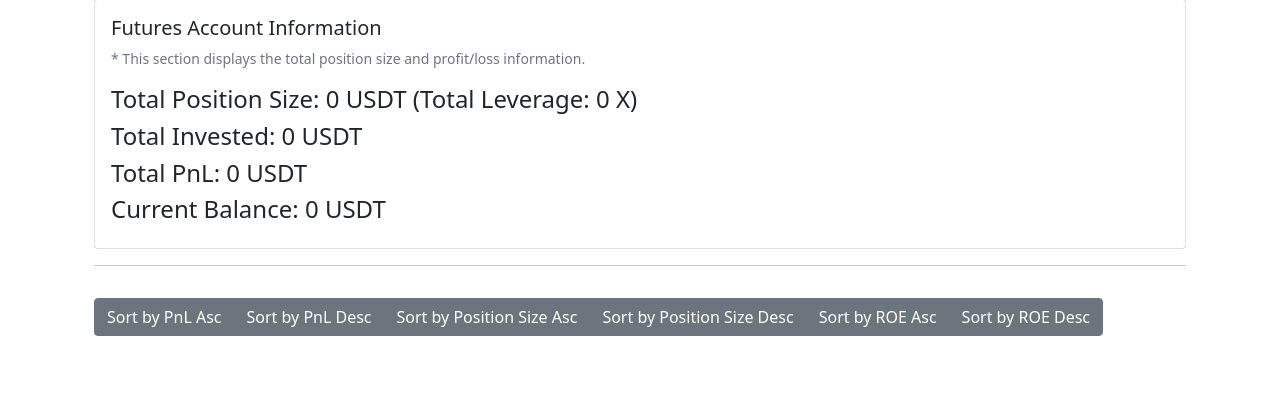
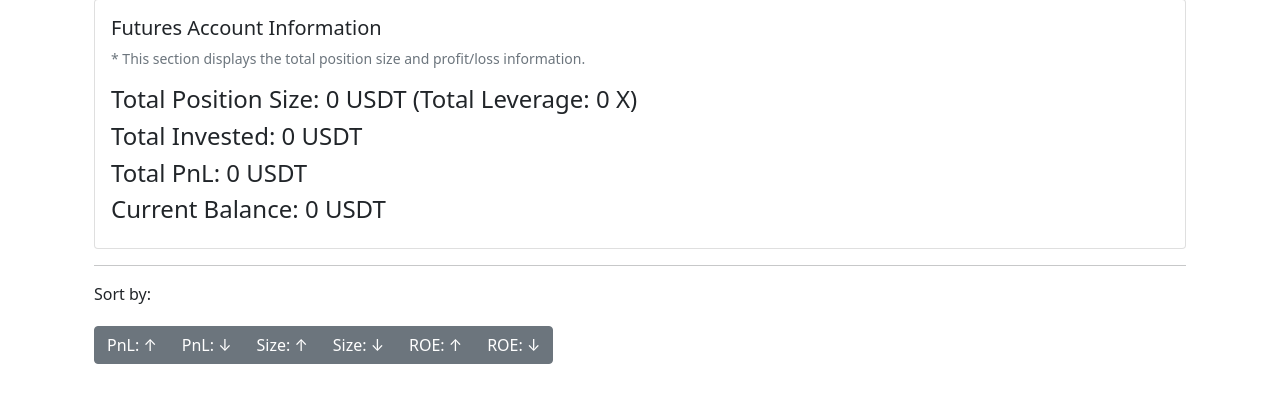
Before and after one commit to shivkumar0757/dcx_dashboard, a Django app: template positions/templates/positions/dashboard.html in a window 1280 px wide. Shown: the part 231-634 px from the top of the page. Run offline with Django 5.2, Linux system fonts and the light colour scheme; the template is opened without the code that fills it, so the values that code supplies are empty.

Commit message:
Enhance sort buttons with labels and tooltips
Updated sort buttons on the dashboard to use concise labels (e.g., "PnL: ↑") for better readability. Added descriptive tooltips to improve accessibility and provide additional clarity on button functionality. Introduced a "Sort by:" heading for improved visual structure.

```diff
--- a/positions/templates/positions/dashboard.html
+++ b/positions/templates/positions/dashboard.html
@@ -34,13 +34,22 @@
             </div>
         </div>
         <hr/>
-        <div class="btn-group mt-3" role="group" aria-label="Sort buttons">
-            <button id="sort-pnl-asc" class="btn btn-secondary">Sort by PnL Asc</button>
-            <button id="sort-pnl-desc" class="btn btn-secondary">Sort by PnL Desc</button>
-            <button id="sort-size-asc" class="btn btn-secondary">Sort by Position Size Asc</button>
-            <button id="sort-size-desc" class="btn btn-secondary">Sort by Position Size Desc</button>
-            <button id="sort-roe-asc" class="btn btn-secondary">Sort by ROE Asc</button>
-            <button id="sort-roe-desc" class="btn btn-secondary">Sort by ROE Desc</button>
+        <p class="mt-3">Sort by:</p> <!-- Add this heading for clarity -->
+        <div class="btn-group mt-1" role="group" aria-label="Sort buttons">
+            <button id="sort-pnl-asc" class="btn btn-secondary" title="Sort by Profit and Loss (Low to High)">PnL: ↑
+            </button>
+            <button id="sort-pnl-desc" class="btn btn-secondary" title="Sort by Profit and Loss (High to Low)">PnL: ↓
+            </button>
+            <button id="sort-size-asc" class="btn btn-secondary" title="Sort by Position Size (Small to Large)">Size:
+                ↑
+            </button>
+            <button id="sort-size-desc" class="btn btn-secondary" title="Sort by Position Size (Large to Small)">Size:
+                ↓
+            </button>
+            <button id="sort-roe-asc" class="btn btn-secondary" title="Sort by Return on Equity (Low to High)">ROE: ↑
+            </button>
+            <button id="sort-roe-desc" class="btn btn-secondary" title="Sort by Return on Equity (High to Low)">ROE: ↓
+            </button>
         </div>
         <div id="positions-container" class="mt-3"></div>
     </div>
```
